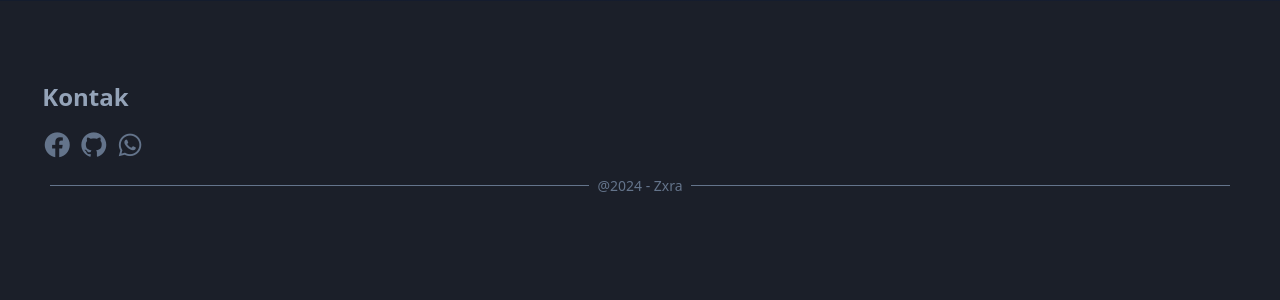
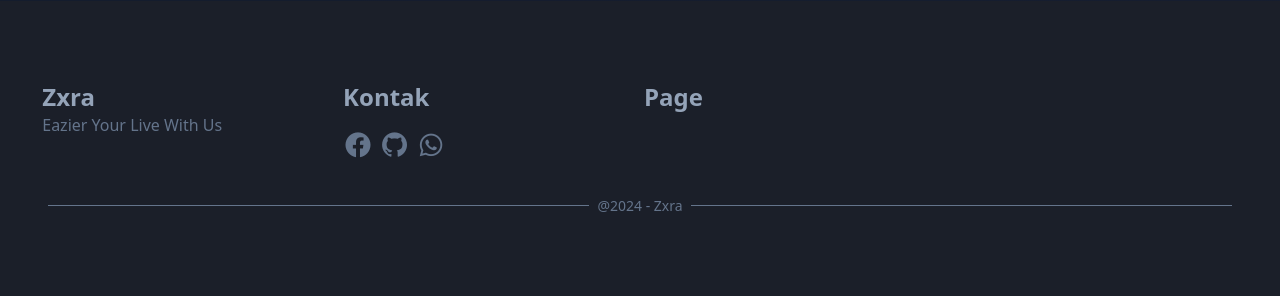
Before and after one commit to CrzxaExe/zxra-create, a Next.js app: page / in a window 1280 px wide. Shown: the part 2684-2984 px from the top of the page. Built offline with nearby package versions, Linux system fonts and the light colour scheme; no server answers.

Commit message:
update only footer

```diff
--- a/app/(main)/about/page.tsx
+++ b/app/(main)/about/page.tsx
@@ -1,7 +1,10 @@
 import React from "react";
 import mks from "@/package.json";
+import { metadata } from "@/app/layout";
 
 const Page = () => {
+  metadata.title = "Tentang";
+
   return (
     <div className="py-6 mt-[5rem] max-w-screen-xl mx-auto mb-[2rem]">
       <h1 className="text-3xl text-teal-400 font-semibold px-5">
--- a/app/(main)/user/page.tsx
+++ b/app/(main)/user/page.tsx
@@ -12,7 +12,7 @@ const Page = async () => {
   const session = await auth();
   const user = await FindEmail(session?.user?.email || "");
 
-  metadata.title = session?.user?.name || "User";
+  metadata.title = user?.name || session?.user?.name;
 
   return (
     <div className="mt-[6rem] max-w-screen-xl px-10 mx-auto">
--- a/components/footer.tsx
+++ b/components/footer.tsx
@@ -24,7 +24,15 @@ const Footer = ({ className }: { className?: string }) => {
     <footer
       className={`${className} bg-primary-950 w-full pt-[5rem] pb-[5rem] text-slate-400 text-base shadow`}
     >
-      <div className="px-[6vw] md:px-[3.8vw] lg:px-[2.5vw] xl:px-[3.3vw] 2xl:px-[17.5%] mb-6">
+      <div className="px-[6vw] md:px-[3.8vw] lg:px-[2.5vw] xl:px-[3.3vw] 2xl:px-[17.5%] mb-6 grid grid-cols-2 md:grid-cols-3 lg:grid-cols-4 gap-2">
+        <div className="">
+          <h1 className="font-semibold text-2xl text-slate-400">Zxra</h1>
+          <span className="text-slate-500 text-base">
+            Eazier Your Live With Us
+          </span>
+        </div>
+
+        <div className="">
           <h1 className="font-semibold text-2xl text-slate-400">Kontak</h1>
           <ul className="inline-flex flex-row mt-[2.1vh] gap-[0.4rem]">
             {sosmed
@@ -46,8 +54,16 @@ const Footer = ({ className }: { className?: string }) => {
                 );
               })}
           </ul>
-        <CenterHr text="@2024 - Zxra" className="w-full text-sm" />
         </div>
+
+        <div>
+          <h1 className="font-semibold text-2xl text-slate-400">Page</h1>
+        </div>
+      </div>
+      <CenterHr
+        text="@2024 - Zxra"
+        className="w-full text-sm px-8 lg:px-[3rem] mt-8"
+      />
     </footer>
   );
 };
```
Lines whose indentation alone changed are shown as unchanged.
